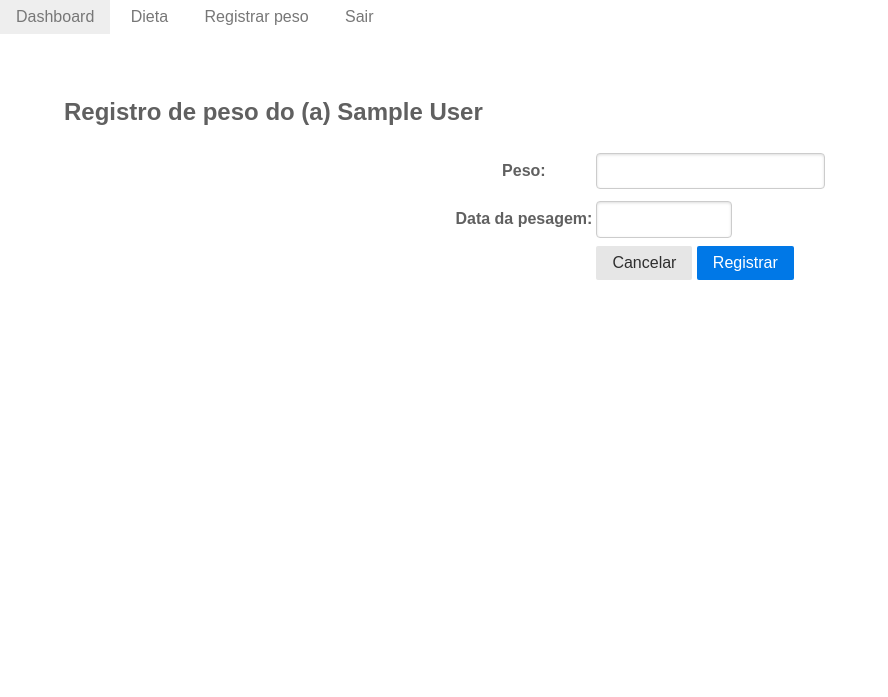
After one commit to luisgteixeira/WebDieta, a Django app: page /registrar-peso/ in a window 1280 px wide. The commit adds this page. Shown: the top 697 px of the page, without its empty margins (0-888 px from the left). Run offline with Django 3.2, Linux system fonts and the light colour scheme; the visitor is signed in with stand-in values (Sample User, id 1); some libraries are stand-ins or nearby versions.

Commit message:
Tela de registro de peso criada

```diff
--- /dev/null
+++ b/dieta/forms.py
@@ -0,0 +1,24 @@
+from django.contrib.admin.widgets import AdminDateWidget
+from django.core.exceptions import ValidationError
+from .models import Peso
+from django import forms
+import datetime
+
+
+class FormularioPeso(forms.Form):
+    peso = forms.FloatField(label='Peso')
+    data_pesagem = forms.DateField(label='Data da pesagem', widget=AdminDateWidget)
+
+    def clean_data_pesagem(self):
+        data_pesagem = self.cleaned_data['data_pesagem']
+        if(data_pesagem > datetime.datetime.now().date()):
+            raise(ValidationError("Impossível selecionar uma data futura"))
+        return(data_pesagem)
+
+    def save(self, user, commit=True):
+        peso = Peso.objects.create(
+            usuario_id=user.id,
+            peso=self.cleaned_data['peso'],
+            data_pesagem=self.cleaned_data['data_pesagem']
+        )
+        return(peso)
--- /dev/null
+++ b/dieta/templates/dieta/registrar-peso.html
@@ -0,0 +1,24 @@
+{% extends 'webdieta/base.html' %}
+
+{% block content %}
+
+  <h2>Registro de peso do (a) {{ user.first_name }} {{ user.last_name }}</h2>
+  <div align='center'>
+
+    <form class="pure-form pure-form-stacked" method="post" action="{% url 'registrarPeso' %}">
+      {% csrf_token %}
+
+      <table>
+          {{ form.as_table }}
+           <tr>
+              <td></td>
+              <td>
+                <a href="../dashboard" class="pure-button">Cancelar</a>
+                <input class="pure-button pure-button-primary" type="submit" value="Registrar" />
+              </td>
+          </tr>
+       </table>
+     </form>
+
+  </div>
+{% endblock %}
--- a/dieta/urls.py
+++ b/dieta/urls.py
@@ -2,6 +2,7 @@ from django.urls import path
 from . import views
 
 urlpatterns = [
-    path('dashboard/', views.dashboard),
-    path('dieta/', views.dieta)
+    path('dieta/', views.dieta),
+    path('registrar-peso/', views.registrarPeso, name="registrarPeso"),
+    path('dashboard/', views.dashboard)
 ]
--- a/dieta/views.py
+++ b/dieta/views.py
@@ -1,21 +1,34 @@
 from django.contrib.auth.decorators import login_required
 from django.contrib.auth import authenticate
+from .fusioncharts import FusionCharts
 from django.http import HttpResponse
 from collections import OrderedDict
 from django.shortcuts import render
+from .forms import FormularioPeso
 from dieta.models import *
-from .fusioncharts import FusionCharts
 import datetime
 
 @login_required(login_url='/login/')
 def dieta(request):
     return(render(request, 'dieta/dieta.html'))
 
+@login_required(login_url='/login/')
+def registrarPeso(request):
+    if(request.method == 'POST'):
+        form = FormularioPeso(request.POST)
+        if(form.is_valid()):
+            form.save(request.user)
+            return(redirect('/dashboard/'))
+    else:
+        form = FormularioPeso()
+
+    return(render(request, 'dieta/registrar-peso.html', {'form': form}))
+
 
 @login_required(login_url='/login/')
 def dashboard(request):
     usuario = request.user
-    pesos = Peso.objects.filter(usuario_id=usuario.id)
+    pesos = Peso.objects.filter(usuario_id=usuario.id).order_by('data_pesagem')
     graf = grafico(pesos)
 
     return(render(request, 'dieta/dashboard.html', graf))
@@ -43,6 +56,6 @@ def grafico(pesos):
         dados["value"] = peso.peso
         grafico["data"].append(dados)
 
-    grafico = FusionCharts("line", "ex1" , "60%", "50%", "chart-1", "json", grafico)
+    grafico = FusionCharts("line", "ex1" , "60%", "55%", "chart-1", "json", grafico)
 
     return({'output' : grafico.render()})
--- a/webdieta/templates/webdieta/base.html
+++ b/webdieta/templates/webdieta/base.html
@@ -20,11 +20,12 @@
       <ul class="pure-menu-list">
         <li class="pure-menu-item"><a href="../dashboard" class="pure-menu-link">Dashboard</a></li>
         <li class="pure-menu-item"><a href="../dieta" class="pure-menu-link">Dieta</a></li>
+        <li class="pure-menu-item"><a href="../registrar-peso" class="pure-menu-link">Registrar peso</a></li>
         <li class="pure-menu-item"><a href="../logout/?next=/login/" class="pure-menu-link">Sair</a></li>
     </ul>
     </div>
 
-    <div class="container" style="height:100vh;margin:5%;">
+    <div class="container" style="height:75vh;margin:5%;">
       {% block content %}
       {% endblock %}
     </div>
```
